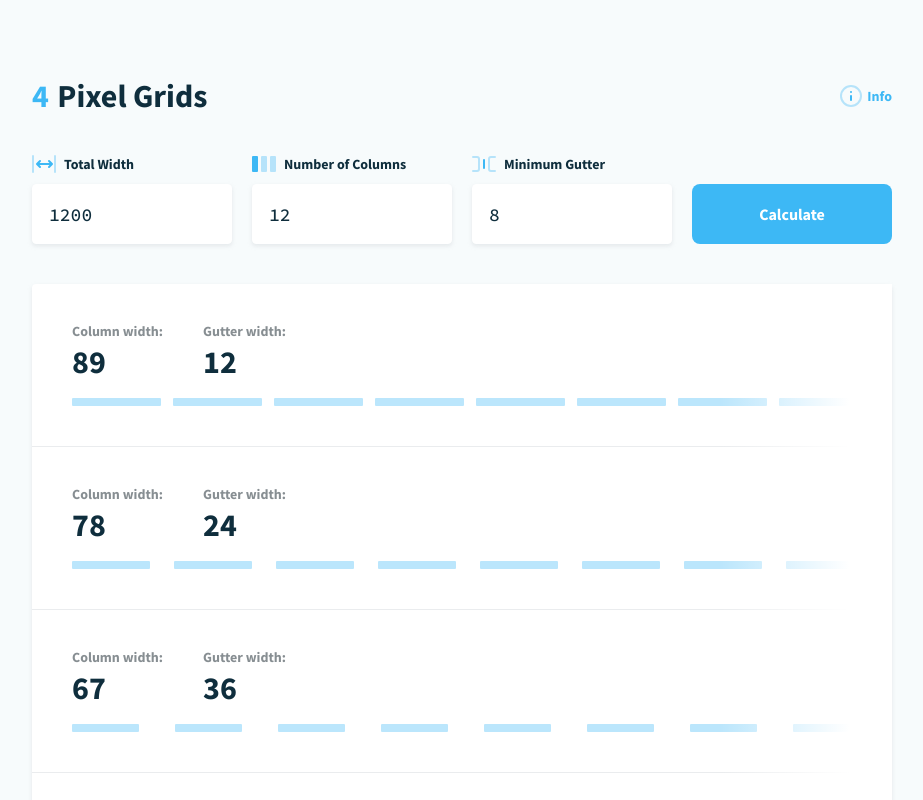
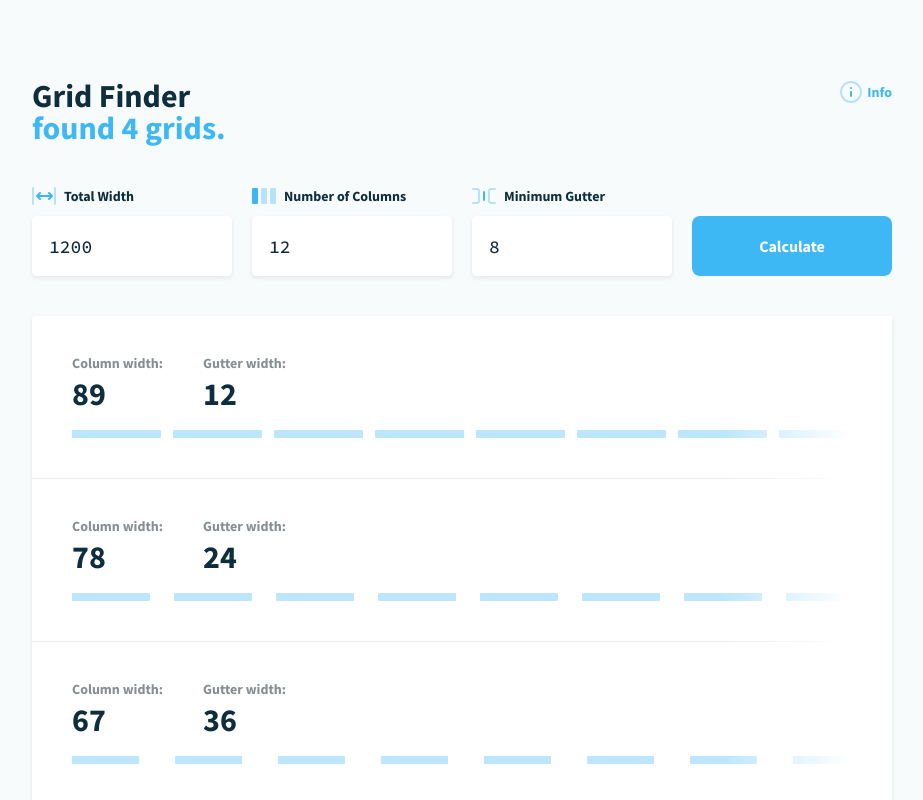
Before and after one commit to dannymcclain/gridfinder, a Svelte app: page / in a window 1280 px wide. Shown: the top 800 px of the page, without its empty margins (178-1101 px from the left). Built offline with nearby package versions, Linux system fonts and the light colour scheme.

Commit message:
some quick h1/header updates

```diff
--- a/src/Components/Header.svelte
+++ b/src/Components/Header.svelte
@@ -18,7 +18,7 @@
     display: flex;
     flex-direction: row;
     justify-content: space-between;
-    align-items: center;
+    align-items: flex-start;
     max-width: 860px;
     margin-bottom: 40px;
   }
@@ -30,6 +30,7 @@
   h1 span {
     margin-right: 2px;
     color: var(--color-accent);
+    display: block;
   }
   .info {
     font-size: 14px;
@@ -53,8 +54,8 @@
 
 <header>
   <h1>
-    <span class="accent">{howMany}</span>
-    Pixel Grids
+    Grid Finder
+    <span class="accent">found {howMany} grids.</span>
   </h1>
   <div class="info" on:click={openModal}>
     <img src="./images/icon-info.svg" alt="info icon" />
--- a/src/Components/Info.svelte
+++ b/src/Components/Info.svelte
@@ -126,10 +126,10 @@
       </div>
       <h2>About</h2>
       <p>
-        Pixel Grids is a simple tool to help you calculate pixel-perfect grids.
-        Enter the total width of your content, the number of columns you want,
-        and the minimum gutter size you’d accept, and Pixel Grids will calculate
-        every grid layout that contains only whole pixel values.
+        Grid Finder is a tool to help you calculate perfect grids. Enter the
+        total width of your content, the number of columns of want, and the
+        minimum size you want your gutters and Grid Finder will calculate every
+        grid layout that contains only whole values.
       </p>
     </div>
     <a class="created-by" href="https://dannymcclain.com" target="_blank">
```
